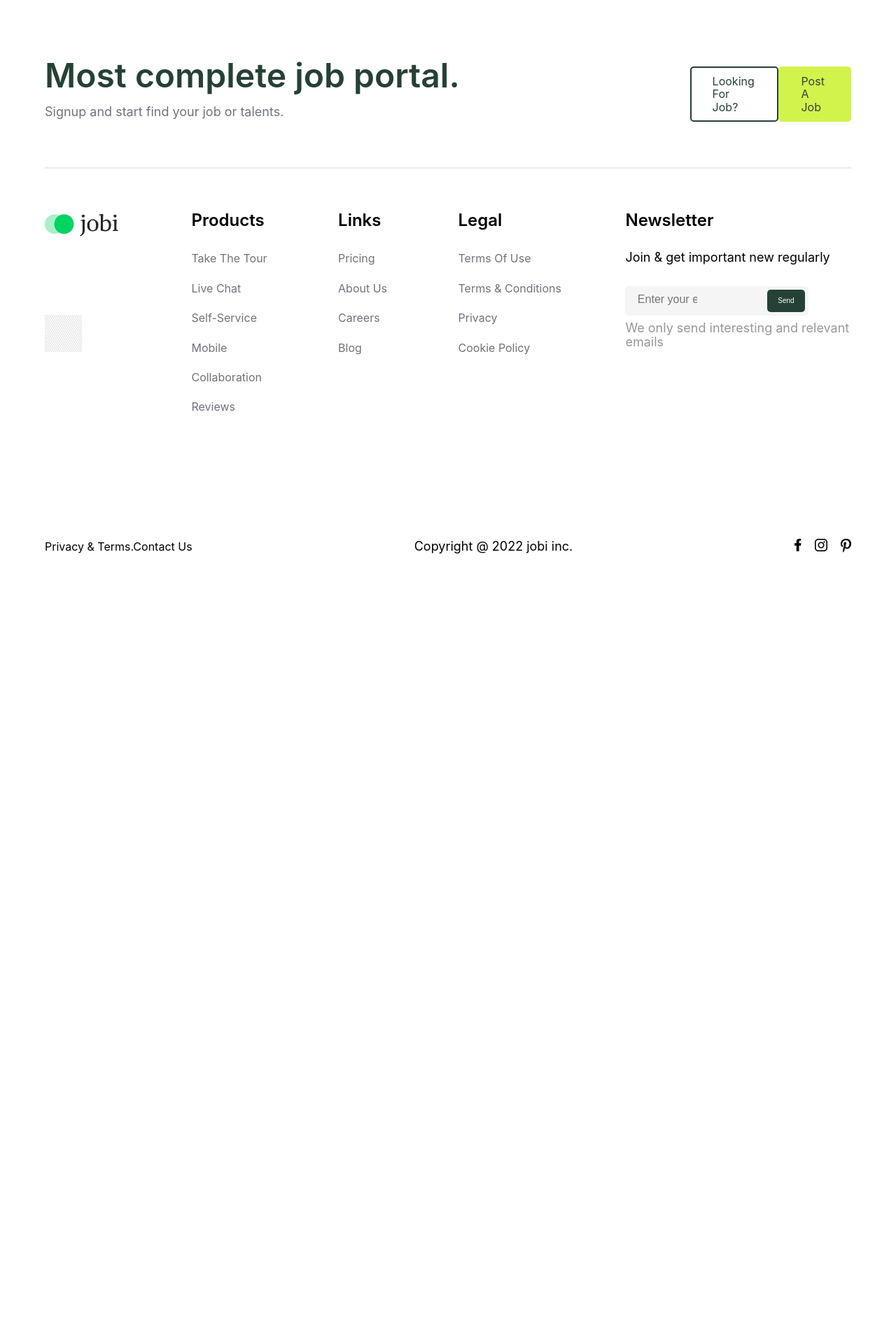
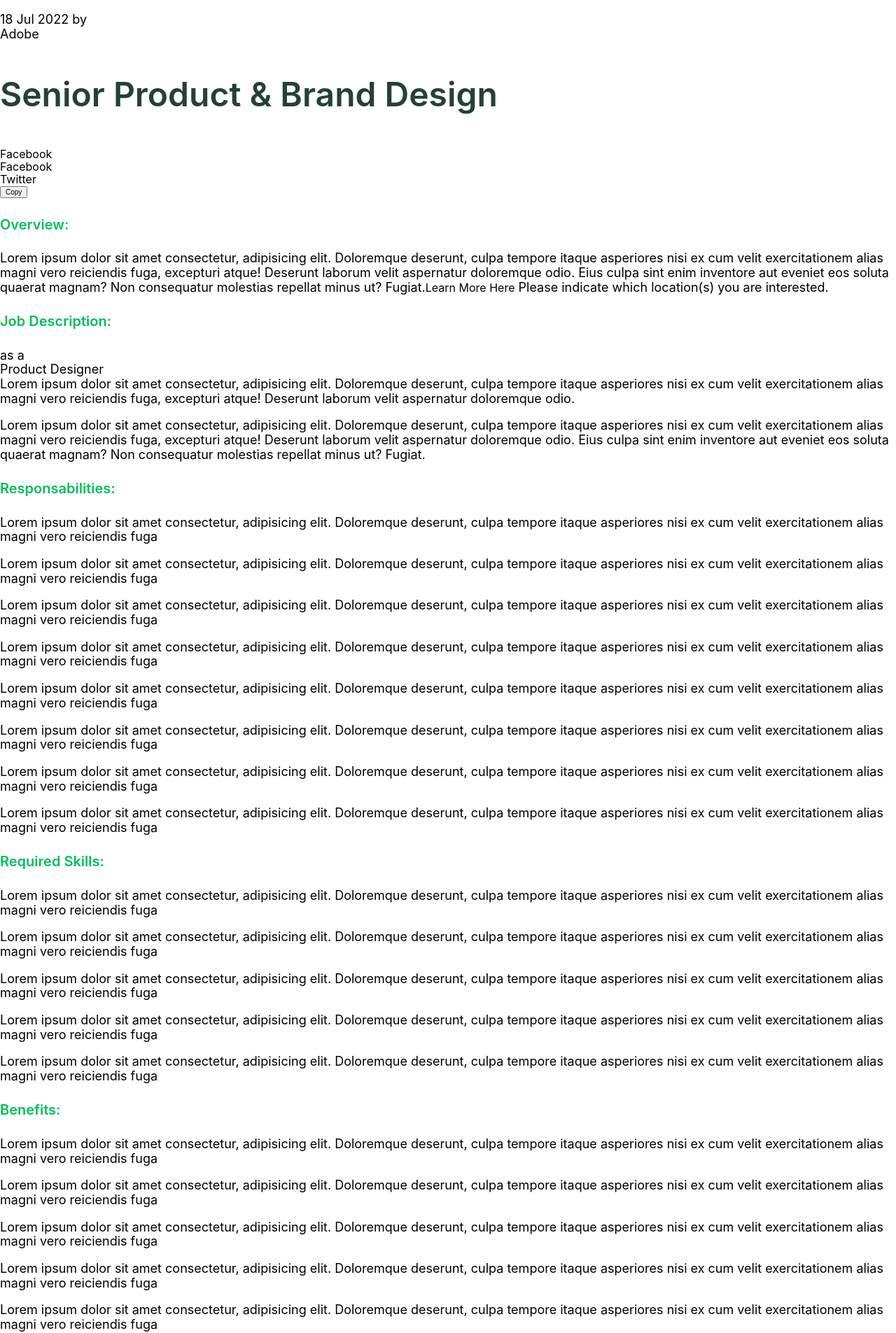
Before and after one commit to rselvasoyak/jobi, a React (Create React App) app: page /singleJobPage in a window 1280 px wide. Shown: the part 376-2281 px from the top of the page at 70% size. Before the commit the page ends 1226 px from the top, so only its background shows below. Built offline with nearby package versions, Linux system fonts and the light colour scheme; the HTML template or start-up script is replaced by a standard one.

Commit message:
job detail base html

```diff
--- a/src/App.scss
+++ b/src/App.scss
@@ -24,6 +24,7 @@
 @use "./partials/components/secondaryHeader.scss";
 @use "./partials/components/jobFilterForm";
 @use "./partials/components/jobLists";
+@use "./partials/components/jobDetails";
 
   // Headers
   @use "./partials/components/headers/indexHeader";
--- a/src/Components/SingleJobPage/JobDetails.js
+++ b/src/Components/SingleJobPage/JobDetails.js
@@ -0,0 +1,61 @@
+const JobDetails = () => {
+    return(
+        <section>
+            <div className="singleJobTitle">
+                <p> 18 Jul 2022 by <span>Adobe</span></p>
+                <h3>Senior Product & Brand Design</h3>
+                <div className="companyLinks">
+                    <div className="media">
+                        <a href="https://www.facebook.com/"> Facebook </a>
+                    </div>
+                    <div className="media">
+                        <a href="https://www.facebook.com/"> Facebook </a>
+                    </div>
+                    <div className="media">
+                        <a href="https://www.facebook.com/"> Twitter </a>
+                    </div>
+                    <button className="copy">
+                        Copy
+                    </button>
+                </div>
+            </div>
+            <div className="overview">
+                <h4>Overview:</h4>
+                <p> Lorem ipsum dolor sit amet consectetur, adipisicing elit. Doloremque deserunt, culpa tempore itaque asperiores nisi ex cum velit exercitationem alias magni vero reiciendis fuga, excepturi atque! Deserunt laborum velit aspernatur doloremque odio. Eius culpa sint enim inventore aut eveniet eos soluta quaerat magnam? Non consequatur molestias repellat minus ut? Fugiat.<a href="/">Learn more here</a> Please indicate which location(s) you are interested. </p>
+            </div>
+            <div className="jobDescription">
+                <h4>Job Description:</h4>
+                <p> as a <span>Product Designer</span> Lorem ipsum dolor sit amet consectetur, adipisicing elit. Doloremque deserunt, culpa tempore itaque asperiores nisi ex cum velit exercitationem alias magni vero reiciendis fuga, excepturi atque! Deserunt laborum velit aspernatur doloremque odio.</p>
+                <p>Lorem ipsum dolor sit amet consectetur, adipisicing elit. Doloremque deserunt, culpa tempore itaque asperiores nisi ex cum velit exercitationem alias magni vero reiciendis fuga, excepturi atque! Deserunt laborum velit aspernatur doloremque odio. Eius culpa sint enim inventore aut eveniet eos soluta quaerat magnam? Non consequatur molestias repellat minus ut? Fugiat.</p>
+            </div>
+            <div className="responsabilities">
+                <h4>Responsabilities:</h4>
+                <p className="singleResp">Lorem ipsum dolor sit amet consectetur, adipisicing elit. Doloremque deserunt, culpa tempore itaque asperiores nisi ex cum velit exercitationem alias magni vero reiciendis fuga</p>
+                <p className="singleResp">Lorem ipsum dolor sit amet consectetur, adipisicing elit. Doloremque deserunt, culpa tempore itaque asperiores nisi ex cum velit exercitationem alias magni vero reiciendis fuga</p>
+                <p className="singleResp">Lorem ipsum dolor sit amet consectetur, adipisicing elit. Doloremque deserunt, culpa tempore itaque asperiores nisi ex cum velit exercitationem alias magni vero reiciendis fuga</p>
+                <p className="singleResp">Lorem ipsum dolor sit amet consectetur, adipisicing elit. Doloremque deserunt, culpa tempore itaque asperiores nisi ex cum velit exercitationem alias magni vero reiciendis fuga</p>
+                <p className="singleResp">Lorem ipsum dolor sit amet consectetur, adipisicing elit. Doloremque deserunt, culpa tempore itaque asperiores nisi ex cum velit exercitationem alias magni vero reiciendis fuga</p>
+                <p className="singleResp">Lorem ipsum dolor sit amet consectetur, adipisicing elit. Doloremque deserunt, culpa tempore itaque asperiores nisi ex cum velit exercitationem alias magni vero reiciendis fuga</p>
+                <p className="singleResp">Lorem ipsum dolor sit amet consectetur, adipisicing elit. Doloremque deserunt, culpa tempore itaque asperiores nisi ex cum velit exercitationem alias magni vero reiciendis fuga</p>
+                <p className="singleResp">Lorem ipsum dolor sit amet consectetur, adipisicing elit. Doloremque deserunt, culpa tempore itaque asperiores nisi ex cum velit exercitationem alias magni vero reiciendis fuga</p>
+            </div>
+            <div className="requiredSkills">
+                <h4>Required Skills:</h4>
+                <p className="skill">Lorem ipsum dolor sit amet consectetur, adipisicing elit. Doloremque deserunt, culpa tempore itaque asperiores nisi ex cum velit exercitationem alias magni vero reiciendis fuga</p>
+                <p className="skill">Lorem ipsum dolor sit amet consectetur, adipisicing elit. Doloremque deserunt, culpa tempore itaque asperiores nisi ex cum velit exercitationem alias magni vero reiciendis fuga</p>
+                <p className="skill">Lorem ipsum dolor sit amet consectetur, adipisicing elit. Doloremque deserunt, culpa tempore itaque asperiores nisi ex cum velit exercitationem alias magni vero reiciendis fuga</p>
+                <p className="skill">Lorem ipsum dolor sit amet consectetur, adipisicing elit. Doloremque deserunt, culpa tempore itaque asperiores nisi ex cum velit exercitationem alias magni vero reiciendis fuga</p>
+                <p className="skill">Lorem ipsum dolor sit amet consectetur, adipisicing elit. Doloremque deserunt, culpa tempore itaque asperiores nisi ex cum velit exercitationem alias magni vero reiciendis fuga</p>
+            </div>
+            <div className="benefits">
+                <h4>Benefits:</h4>
+                <p className="benefit">Lorem ipsum dolor sit amet consectetur, adipisicing elit. Doloremque deserunt, culpa tempore itaque asperiores nisi ex cum velit exercitationem alias magni vero reiciendis fuga</p>
+                <p className="benefit">Lorem ipsum dolor sit amet consectetur, adipisicing elit. Doloremque deserunt, culpa tempore itaque asperiores nisi ex cum velit exercitationem alias magni vero reiciendis fuga</p>
+                <p className="benefit">Lorem ipsum dolor sit amet consectetur, adipisicing elit. Doloremque deserunt, culpa tempore itaque asperiores nisi ex cum velit exercitationem alias magni vero reiciendis fuga</p>
+                <p className="benefit">Lorem ipsum dolor sit amet consectetur, adipisicing elit. Doloremque deserunt, culpa tempore itaque asperiores nisi ex cum velit exercitationem alias magni vero reiciendis fuga</p>
+                <p className="benefit">Lorem ipsum dolor sit amet consectetur, adipisicing elit. Doloremque deserunt, culpa tempore itaque asperiores nisi ex cum velit exercitationem alias magni vero reiciendis fuga</p>
+            </div>
+        </section>
+    )
+}
+export default JobDetails;
--- a/src/Components/SingleJobPage/SingleJobPage.js
+++ b/src/Components/SingleJobPage/SingleJobPage.js
@@ -1,5 +1,6 @@
 import SecondaryHeader from "../HeaderOptions/SecondaryHeader";
 import SecondaryNav from "../Nav/SecondaryNav";
+import JobDetails from "./JobDetails";
 
 const SingleJobPage = () => {
     return(
@@ -9,7 +10,7 @@ const SingleJobPage = () => {
             <SecondaryHeader />
         </header>
         <main>
-
+            <JobDetails />
         </main>
         </>
     )
--- /dev/null
+++ b/src/partials/components/_jobDetails.scss
@@ -0,0 +1 @@
+@use "../abstract/variables" as *;
```
